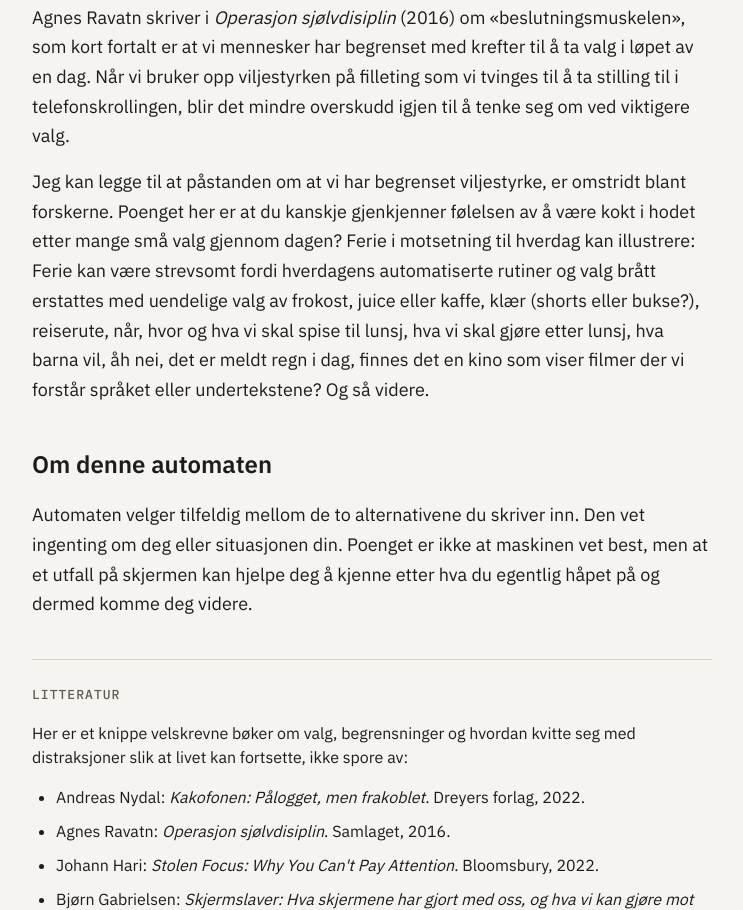
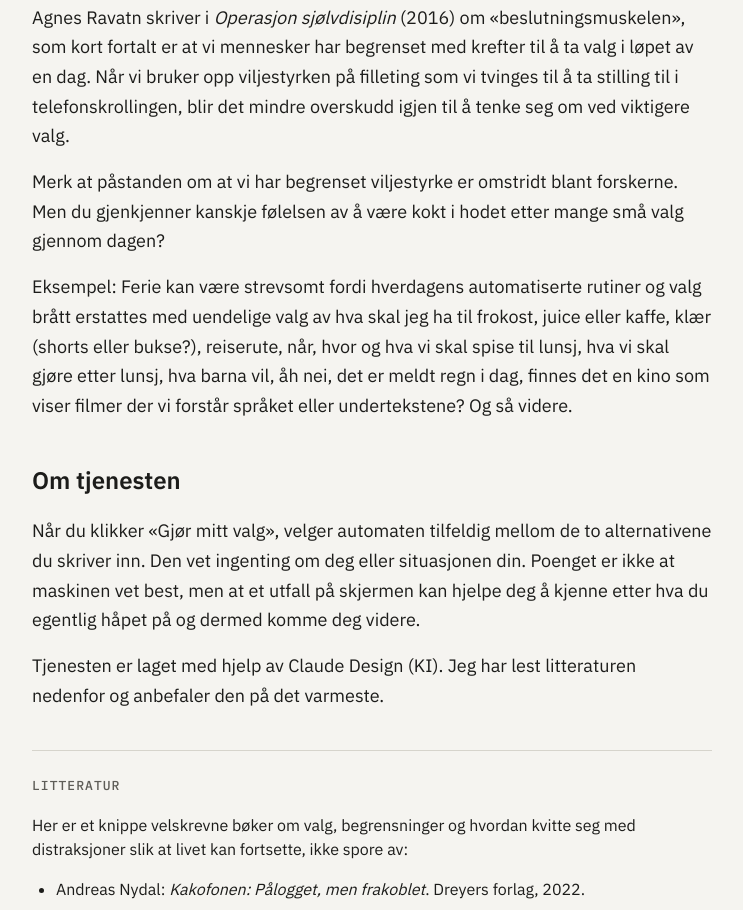
Before and after one commit to vegardiglebek-wq/beslutningsautomaten, a plain HTML site: page om.html in a window 1280 px wide. Shown: the part 697-1607 px from the top of the page, without its empty margins (268-1011 px from the left). Drawn offline with Linux system fonts and the light colour scheme.

Commit message:
Add files via upload

```diff
--- a/om.html
+++ b/om.html
@@ -50,12 +50,14 @@
       <p>Noen ganger kan nemlig begrensning være bra, rydde vei i vellinga og skape ro og fremdrift.</p>
       <p>Andreas Nydal viser i <em>Kakofonen: Pålogget, men frakoblet</em> (2022) til et sitat av historikeren Eivor Oftestad: «Kunnskap kompliserer forenkling» (Nydal 2022:44). Vi skal selvfølgelig ta informerte valg. Kunnskap er viktig, og vi skal tenke oss om før vi tar store avgjørelser. Men dersom vi hele tiden skal sjekke, sammenlikne og undersøke hver minste ting bare litt, kommer vi ikke av flekken.</p>
       <p>Agnes Ravatn skriver i <em>Operasjon sjølvdisiplin</em> (2016) om «beslutningsmuskelen», som kort fortalt er at vi mennesker har begrenset med krefter til å ta valg i løpet av en dag. Når vi bruker opp viljestyrken på filleting som vi tvinges til å ta stilling til i telefonskrollingen, blir det mindre overskudd igjen til å tenke seg om ved viktigere valg.</p>
-      <p>Jeg kan legge til at påstanden om at vi har begrenset viljestyrke, er omstridt blant forskerne. Poenget her er at du kanskje gjenkjenner følelsen av å være kokt i hodet etter mange små valg gjennom dagen? Ferie i motsetning til hverdag kan illustrere: Ferie kan være strevsomt fordi hverdagens automatiserte rutiner og valg brått erstattes med uendelige valg av frokost, juice eller kaffe, klær (shorts eller bukse?), reiserute, når, hvor og hva vi skal spise til lunsj, hva vi skal gjøre etter lunsj, hva barna vil, åh nei, det er meldt regn i dag, finnes det en kino som viser filmer der vi forstår språket eller undertekstene? Og så videre.</p>
+      <p>Merk at påstanden om at vi har begrenset viljestyrke er omstridt blant forskerne. Men du gjenkjenner kanskje følelsen av å være kokt i hodet etter mange små valg gjennom dagen?</p>
+      <p>Eksempel: Ferie kan være strevsomt fordi hverdagens automatiserte rutiner og valg brått erstattes med uendelige valg av hva skal jeg ha til frokost, juice eller kaffe, klær (shorts eller bukse?), reiserute, når, hvor og hva vi skal spise til lunsj, hva vi skal gjøre etter lunsj, hva barna vil, åh nei, det er meldt regn i dag, finnes det en kino som viser filmer der vi forstår språket eller undertekstene? Og så videre.</p>
     </section>
 
     <section>
-      <h2>Om denne automaten</h2>
-      <p>Automaten velger tilfeldig mellom de to alternativene du skriver inn. Den vet ingenting om deg eller situasjonen din. Poenget er ikke at maskinen vet best, men at et utfall på skjermen kan hjelpe deg å kjenne etter hva du egentlig håpet på og dermed komme deg videre.</p>
+      <h2>Om tjenesten</h2>
+      <p>Når du klikker «Gjør mitt valg», velger automaten tilfeldig mellom de to alternativene du skriver inn. Den vet ingenting om deg eller situasjonen din. Poenget er ikke at maskinen vet best, men at et utfall på skjermen kan hjelpe deg å kjenne etter hva du egentlig håpet på og dermed komme deg videre.</p>
+      <p>Tjenesten er laget med hjelp av Claude Design (KI). Jeg har lest litteraturen nedenfor og anbefaler den på det varmeste.</p>
     </section>
 
     <section class="sources">
```
Also changed, not shown: index.html (+2 -2 lines).
